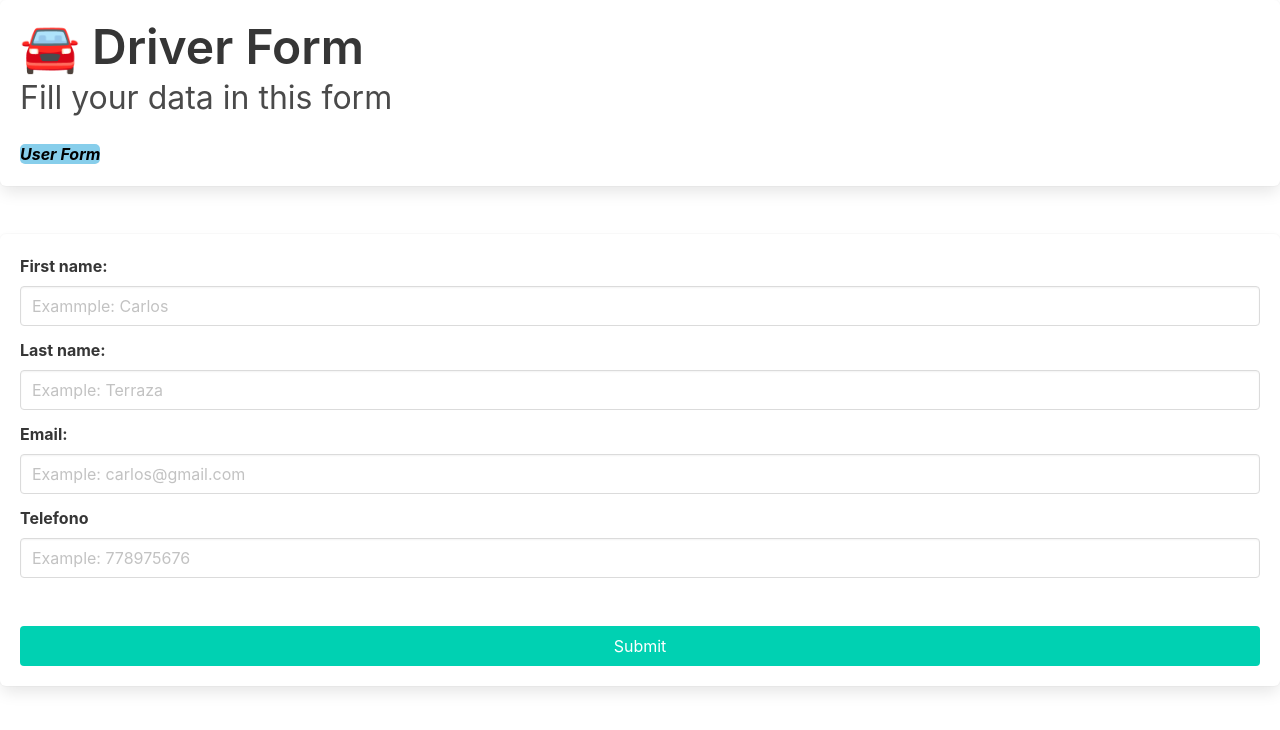
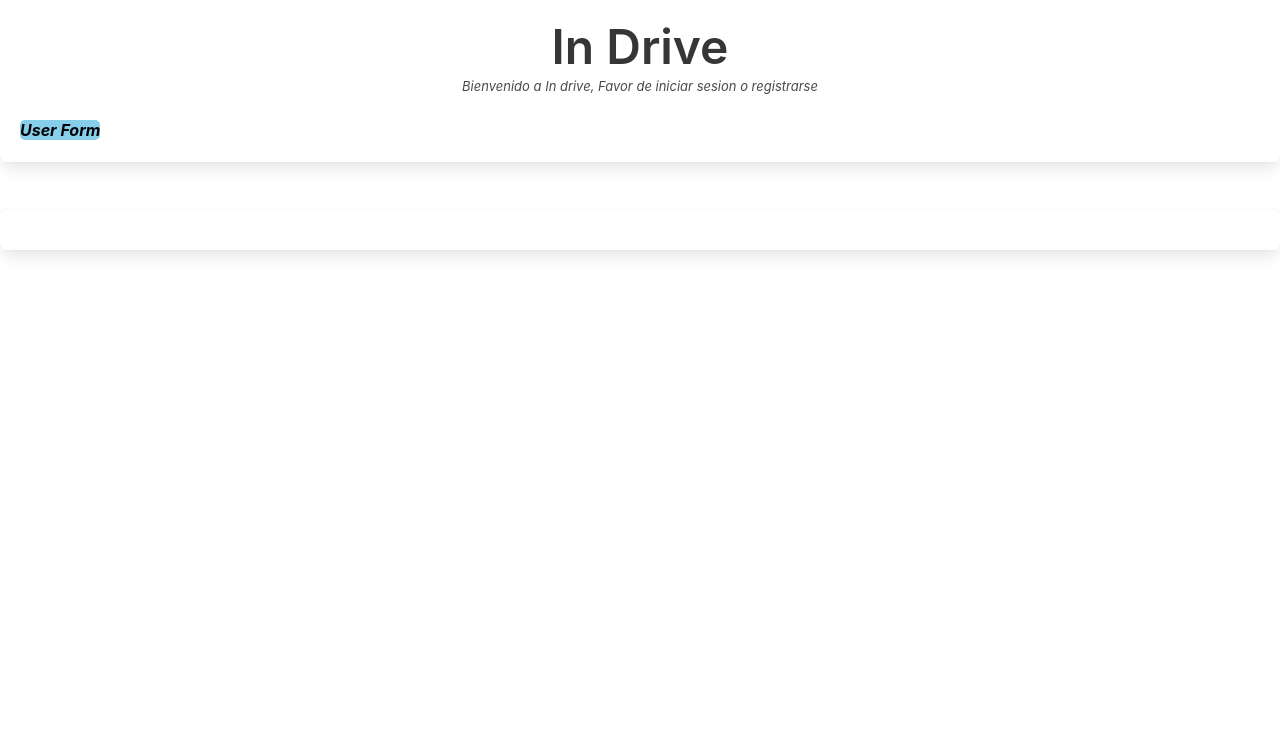
Before and after one commit to ucb-bd1-p2-1-2023/ucb_grupo_10, a plain HTML site: page index.html in a window 1280 px wide. Drawn offline with nearby package versions, Linux system fonts and the light colour scheme.

Commit message:
Edicion del index para iniciar Sesion o registrarse

```diff
--- a/index.html
+++ b/index.html
@@ -9,8 +9,8 @@
 </head>
 <body>
     <div class="box">
-        <h1 class="title is-1">🚘 Driver Form</h1>
-        <h2 class="subtitle is-3">Fill your data in this form</h2>
+        <h1 class="title is-1" style="text-align: center;">In Drive</h1>
+        <h2 class="subtitle is-3" style="text-align: center;font-size: small;"><i>Bienvenido a In drive, Favor de iniciar sesion o registrarse</i></h2>
         <nav>
             <ul class="navi">
                 <li> <a href="/user_form.html" style="color:black;border-radius: 5px; background-color:skyblue;
@@ -21,31 +21,7 @@
     </div>
     <div class="box my-6">
         <div class="field">
-            <label class="label" for="firstName">First name:</label>
-            <div class="control">
-                <input class="input" type="text" id="firstName" placeholder="Exammple: Carlos">
-            </div>
-        </div>
-        <div class="field">
-            <label class="label" for="lastName">Last name:</label>
-            <div class="control">
-                <input class="input" type="text" id="lastName" placeholder="Example: Terraza">
-            </div>
-        </div>
-        <div class="field">
-            <label class="label" for="email">Email:</label>
-            <div class="control">
-                <input class="input" type="text" id="email" placeholder="Example: carlos@gmail.com">
-            </div>
-        </div>
-        <div class="field">
-            <label class="label" for="telefono">Telefono</label>
-            <div class="control">
-                <input class="input" tye="integrer" id="telefono" placeholder="Example: 778975676">
-            </div>
-        </div>
-        <div class="block">
-            <button class="button is-primary is-meidum is-fullwidth mt-6" onclick="submitForm()">Submit</button>
+
         </div>
     </div>
     <script>
```
